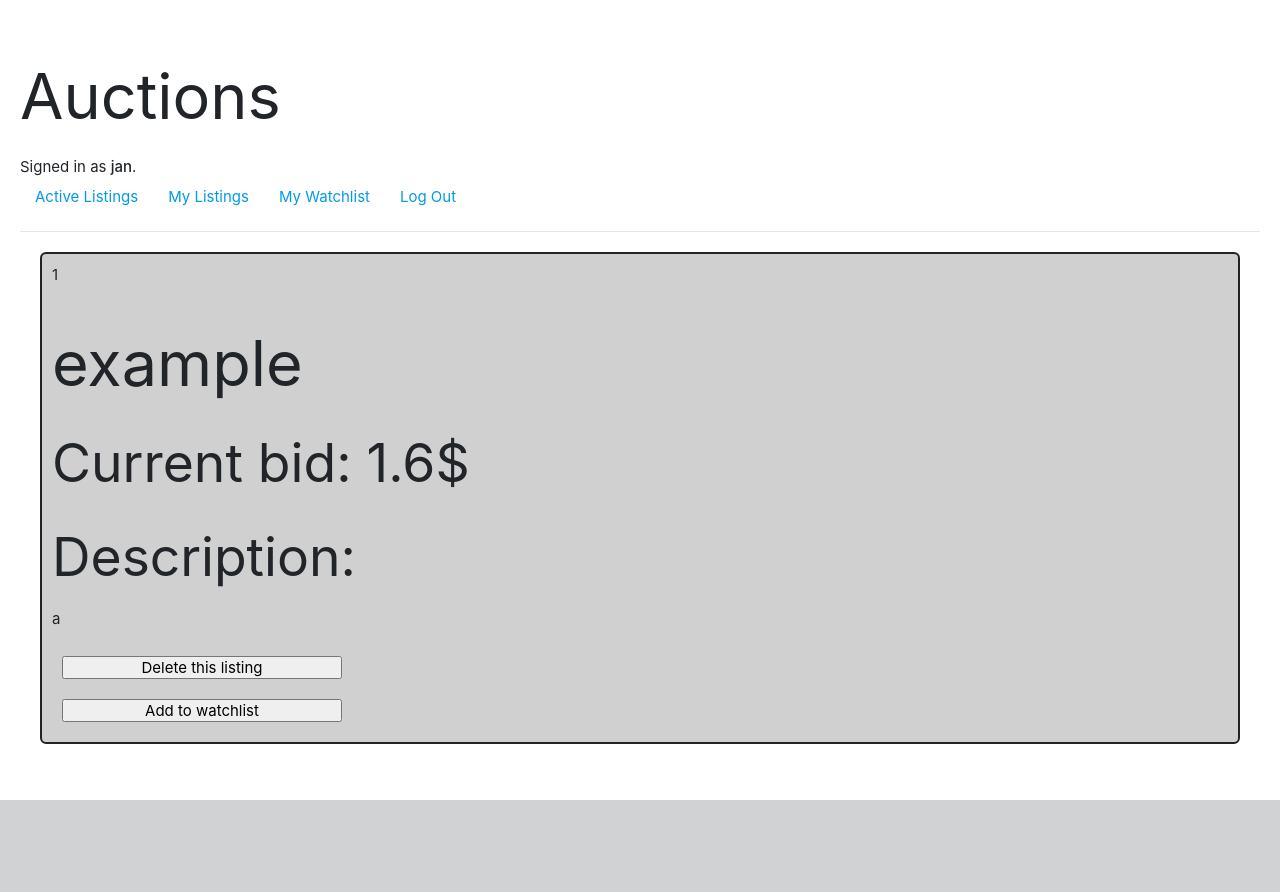
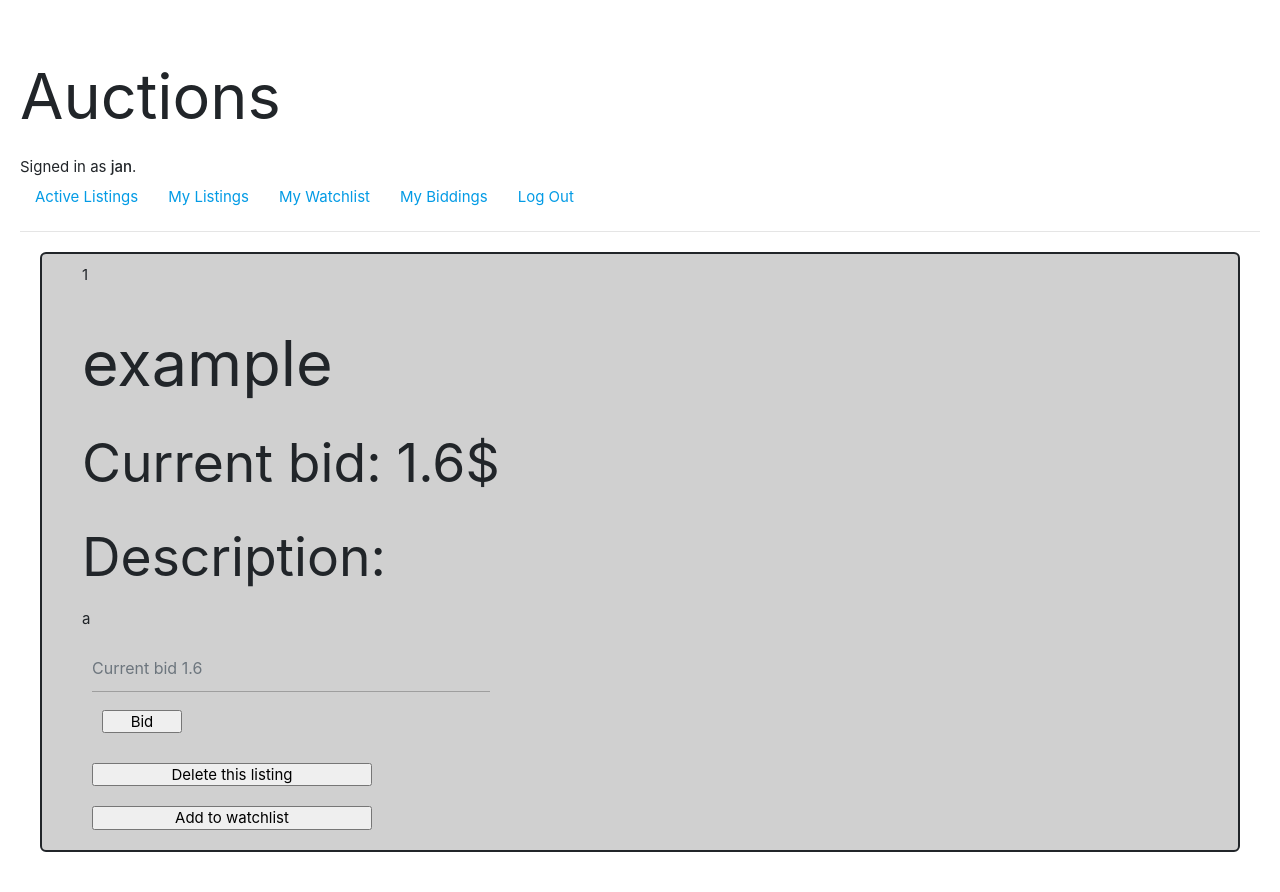
Before and after one commit to janekzimoch/web_dev_practice, a Django app: page /listing/1 in a window 1280 px wide. Before the commit the page ends 800 px from the top, so only its background shows below. Run offline with Django 3.2, Linux system fonts and the light colour scheme; a user stored in the database is signed in; data comes from the database, SQL or seed files in the repository; both versions use the stored data as it was after the commit; some libraries are stand-ins or nearby versions.

Commit message:
some uncomitted changes - i think i added the bidding functinality

```diff
--- a/commerce/auctions/models.py
+++ b/commerce/auctions/models.py
@@ -11,6 +11,7 @@ class Listing(models.Model):
     username = models.CharField(max_length=64)
     title = models.CharField(max_length=64)
     description = models.CharField(max_length=256)
+    bidder = models.ForeignKey(User, on_delete=models.CASCADE, related_name='my_biddings')
     bid = models.FloatField(default=0)  # ensure this is a float
     img_url = models.CharField(max_length=512)
 
@@ -22,10 +23,7 @@ class Watchlist(models.Model):
     listing = models.ForeignKey(Listing, on_delete=models.CASCADE, related_name='watching_users')
 
 
-class Bid():
-    # bid value
-    # person makign bid
-    pass
+
 
 class Comments():
     # comment content
--- a/commerce/auctions/static/auctions/styles.css
+++ b/commerce/auctions/static/auctions/styles.css
@@ -11,10 +11,29 @@ body {
     min-height: 200px;
     padding: 10px;
     margin: 20px;
+    display: flex;
+}
+
+.listingLHS {
+    height: 100%;
+    padding: 0 2em 0 0;
+}
+
+.listingRHS {
+    height: 100%;
 }
 
 .button {
     width: 280px;
+    margin: 10px;
+}
+
+.button_bid {
+    width: 80px;
+    margin: 10px;
+}
+
+.margin {
     margin: 10px;
 }
 
--- a/commerce/auctions/templates/auctions/add_listing.html
+++ b/commerce/auctions/templates/auctions/add_listing.html
@@ -9,10 +9,10 @@
       </div>
       <div class="form-group">
           <!-- TODO: chenge this to be a bigger text field -->
-          <input class="form-control" type="text" name="description" placeholder="Desctiption">
+          <input class="form-control" type="text" name="description" placeholder="Description">
       </div>
       <div class="form-group">
-        <input class="form-control" type="number" min="0.0" name="bid" placeholder="Starting bid">
+        <input class="form-control" type="number" min="0.0" step="0.01" name="bid" placeholder="Starting bid">
       </div>
       <div class="form-group">
         <input class="form-control" type="text" name="img_url" placeholder="Img URL (optional)">
--- a/commerce/auctions/templates/auctions/layout.html
+++ b/commerce/auctions/templates/auctions/layout.html
@@ -31,6 +31,9 @@
                 <a class="nav-link" href="{% url 'my_watchlist' %}">My Watchlist</a>
               </li>
               <li class="nav-item">
+                <a class="nav-link" href="{% url 'my_biddings' %}">My Biddings</a>
+              </li>
+              <li class="nav-item">
                   <a class="nav-link" href="{% url 'logout' %}">Log Out</a>
               </li>
             {% else %}
--- a/commerce/auctions/templates/auctions/listing.html
+++ b/commerce/auctions/templates/auctions/listing.html
@@ -1,22 +1,35 @@
 {% extends "auctions/layout.html" %}
 
 {% block scripts %}
-  <!-- <script>
-    //
-  </script> -->
+  <script>
+    function min_not_equal(bid) {
+      return bid + 0.01
+    }
+  </script>
 {% endblock %}
 
 
 {% block body %}
   <div id="{{ listing.id }}" class="listing">
+    <div class="listingLHS">
+    {% if listing.img_url != '' %}
+      <img class="image" src="{{ listing.img_url }}" alt="Wrong file url">
+    {% endif %}
+    </div>
+
+    <div lass="listingRHS">
       <p>{{ listing.id }}</p>
       <!-- here create the listing display -->
       <h1>{{ listing.title }}</h1>
       <h2>Current bid: {{ listing.bid }}$</h2>
       <h2>Description:</h2>
       <p>{{ listing.description }}</p>
-    {% if listing.img_url != '' %}
-      <img class="image" src="{{ listing.img_url }}" alt="Wrong file url">
+      {% if user.is_authenticated %}
+        <form class="margin" action="{% url 'bid' id=listing.id %}" method="post">
+          {% csrf_token %}
+          <input class="form-control" type="number" min="{{ min_bid }}" step="0.01" name="bid" placeholder="Current bid {{ listing.bid }}"/>
+          <input class="button_bid" type="submit" value="Bid" class="form-control"/>
+        </form>
       {% endif %}
       {% if listing.username == user.username %}
         <form action="{% url 'delete_listing' id=listing.id %}">
@@ -24,6 +37,7 @@
         </form>
       {% endif %}
       {% if user.is_authenticated %}
+
         {% if is_in_watchlist %}
           <form action="{% url 'remove_from_watchlist' id=listing.id %}">
             <input class="button" type="submit" value="Remove from watchlist" class="form-control">
@@ -35,4 +49,6 @@
         {% endif %}
       {% endif %}
     </div>
+
+  </div>
 {% endblock %}
--- a/commerce/auctions/urls.py
+++ b/commerce/auctions/urls.py
@@ -5,10 +5,12 @@ from . import views
 urlpatterns = [
     path("", views.index, name="index"),
     path("my_listings", views.my_listings, name="my_listings"),
+    path("my_watchlist", views.my_watchlist, name="my_watchlist"),
+    path("my_biddings", views.my_biddings, name="my_biddings"),
     path("listing/<str:id>", views.listing, name="listing"),
+    path("bid/<str:id>", views.bid, name="bid"),
     path("add_to_watchlist/<str:id>", views.add_to_watchlist, name="add_to_watchlist"),
     path("remove_from_watchlist/<str:id>", views.remove_from_watchlist, name="remove_from_watchlist"),
-    path("my_watchlist", views.my_watchlist, name="my_watchlist"),
     path("delete_listing/<str:id>", views.delete_listing, name="delete_listing"),
     path("login", views.login_view, name="login"),
     path("logout", views.logout_view, name="logout"),
--- a/commerce/auctions/views.py
+++ b/commerce/auctions/views.py
@@ -24,6 +24,18 @@ def my_listings(request):
     for l in Listing.objects.all():
         if user == l.username:
             listings.append(l)
+    return render(request, "auctions/index.html", {
+        "listings": listings,
+    })
+
+def my_biddings(request):
+    listings = []
+    biddings = request.user.my_biddings.all()
+    for listing in biddings:
+        print(listing.username)
+        print(listing.bidder)
+        if str(listing.username) != str(listing.bidder):
+            listings.append(listing)
     return render(request, "auctions/index.html", {
         "listings": listings,
     })
@@ -68,11 +80,17 @@ def listing(request, id):
     is_in_watchlist_bool = _is_in_watchlist(request, id)
     return render(request, "auctions/listing.html", {
         "listing": listing,
+        "min_bid": listing.bid + 0.01,
         "is_in_watchlist": is_in_watchlist_bool
     })
 
-
-
+def bid(request, id):
+    bid = request.POST['bid']
+    listing = Listing.objects.get(id=id)
+    listing.bidder = request.user
+    listing.bid = bid
+    listing.save()
+    return HttpResponseRedirect(reverse("listing", args=(listing.id,)))
 
 def delete_listing(request, id):
     Listing.objects.filter(id=id).delete()
@@ -136,8 +154,9 @@ def add_listing(request):
             username = request.user,
             title = request.POST["title"],
             description = request.POST["description"],
+            img_url = request.POST["img_url"],
             bid = request.POST["bid"],
-            img_url = request.POST["img_url"],
+            bidder = request.user  # note we need to initiate as owner (even thou he is not a bidder), because we can't set a default to anything meanigful.
         )
         listing.save()
         return HttpResponseRedirect(reverse("index"))
```
Also changed, not shown: commerce/auctions/migrations/0005_listing_bidder.py (added), commerce/auctions/migrations/0006_alter_listing_bidder.py (added), commerce/db.sqlite3. Lines whose indentation alone changed are shown as unchanged.
